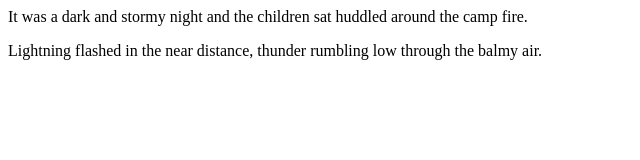
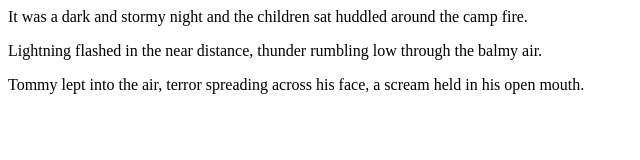
Before and after one commit to amhum77/fireside-story, a plain HTML site: page index.html in a window 1280 px wide. Shown: the whole page, without its empty margins (0-640 px from the left). Drawn offline with Linux system fonts and the light colour scheme.

Commit message:
the fourth line addition to the story

```diff
--- a/index.html
+++ b/index.html
@@ -3,5 +3,6 @@
     <p>It was a dark and stormy night and the children sat huddled
       around the camp fire.</p>
       <p>Lightning flashed in the near distance, thunder rumbling low through the balmy air.</p>
+      <p>Tommy lept into the air, terror spreading across his face, a scream held in his open mouth.</p>
   </body>
 </html>
```
